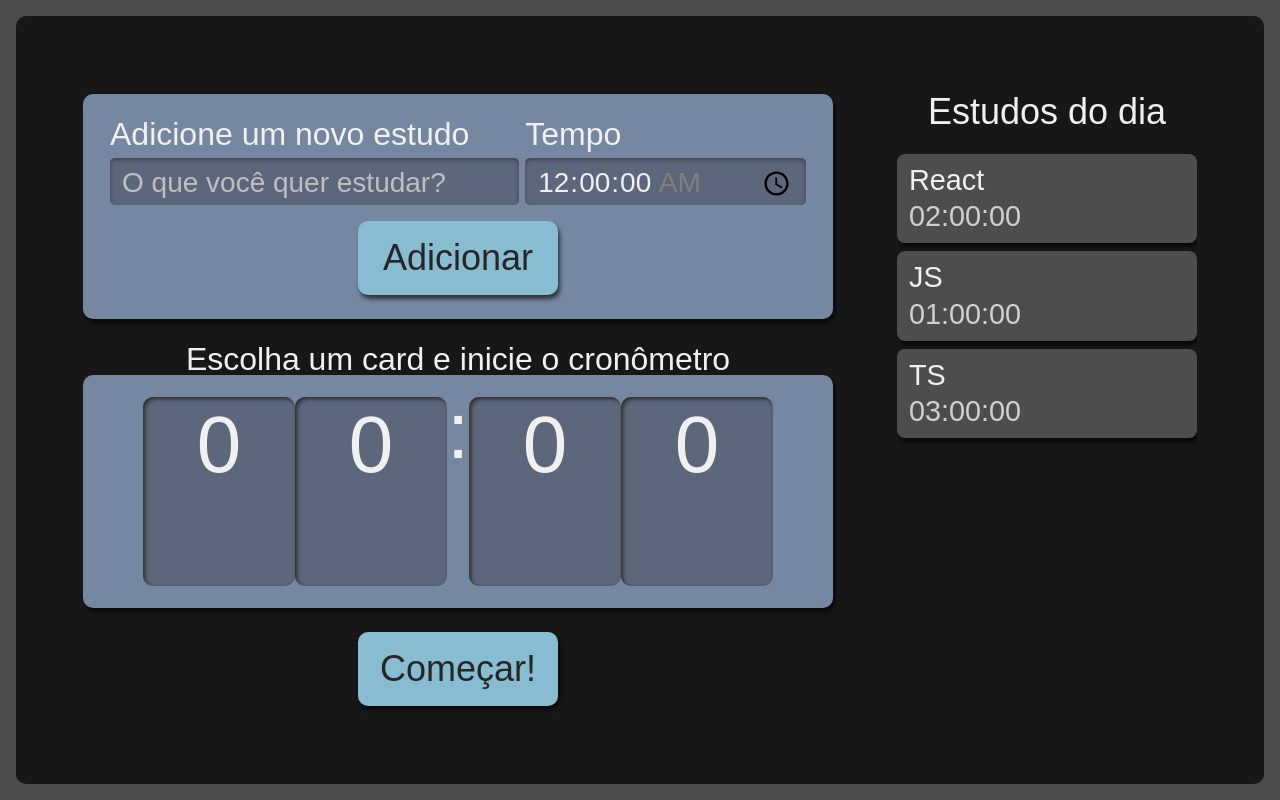
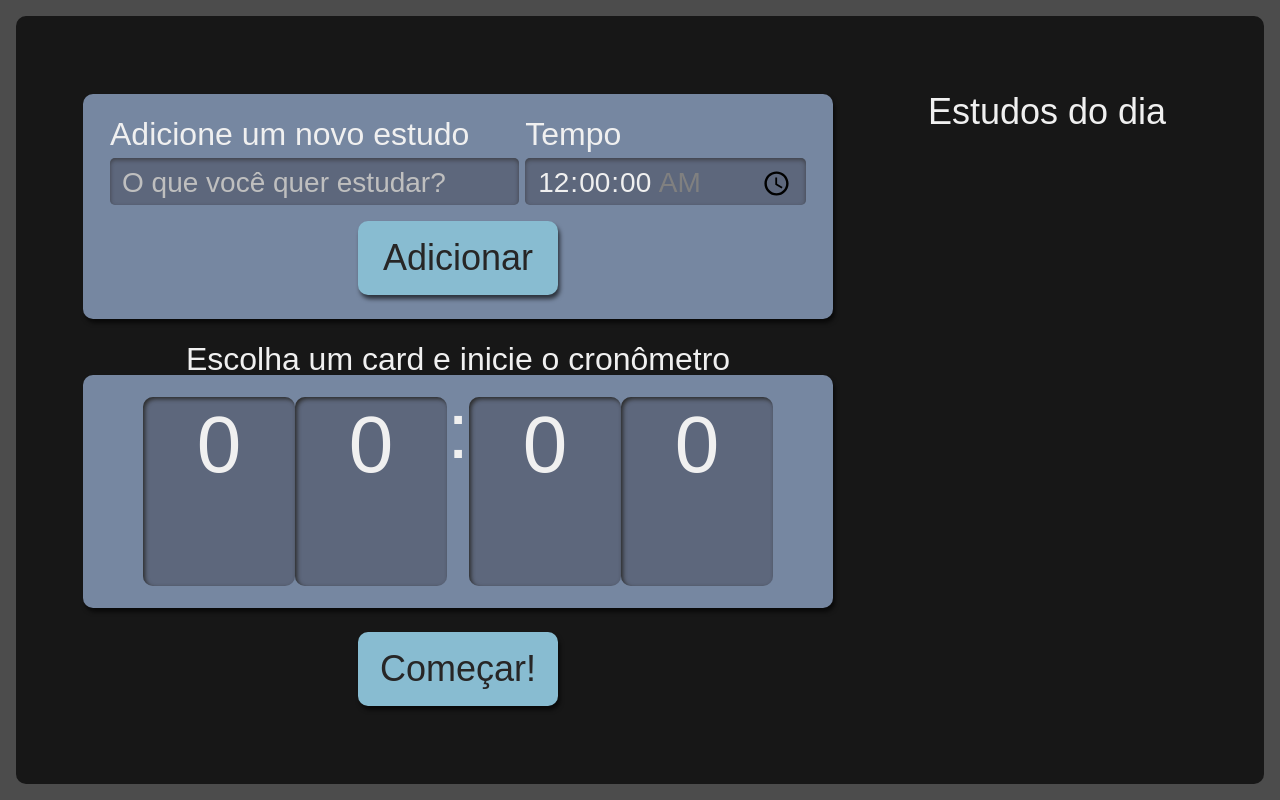
Before and after one commit to jp-grilo/Alura-studies, a React (Create React App) app: page / in a window 1280 px wide. Built offline with nearby package versions, Linux system fonts and the light colour scheme.

Commit message:
comunicação entre formulário e lista

```diff
--- a/src/Components/Form/index.tsx
+++ b/src/Components/Form/index.tsx
@@ -1,8 +1,11 @@
 import React from "react";
 import Button from "../Button";
 import style from './form.module.scss';
+import ITarefa from "../../types/tarefas";
 
-class Form extends React.Component{
+class Form extends React.Component<{
+    setTarefas: React.Dispatch<React.SetStateAction<ITarefa[]>>
+}>{
     state = {
         tarefa:"",
         tempo:"00:00"
@@ -10,7 +13,7 @@ class Form extends React.Component{
 
     adicionarTarefa(evento:React.FormEvent){
         evento.preventDefault();
-
+        this.props.setTarefas(tarefasAntigas => [...tarefasAntigas, {...this.state}])
     }
 
     render() {
--- a/src/Components/List/index.tsx
+++ b/src/Components/List/index.tsx
@@ -1,28 +1,14 @@
-import React, { useState } from "react";
 import Item from './Item'
 import style from './list.module.scss';
+import ITarefa from '../../types/tarefas';
 
-function List(){
-    const [tarefas, setTarefas] = useState(
-        [{
-            tarefa: 'React',
-            tempo: '02:00:00'
-        }, {
-            tarefa: 'JS',
-            tempo: '01:00:00'
-        }, {
-            tarefa: 'TS',
-            tempo: '03:00:00'
-        }]
-    )
+
+function List({tarefas} : {tarefas: ITarefa[]}){
+
 
     return(
         <aside className={style.taskList}>
-            <h2 onClick={() => {
-                setTarefas([...tarefas, {tarefa: "Estudar estado", tempo: "05:00:00"}]);
-            }}
-
-            > Estudos do dia</h2>
+            <h2> Estudos do dia</h2>
             <ul >
                 {tarefas.map((item, index) => (
                     <Item
--- a/src/Pages/App.tsx
+++ b/src/Pages/App.tsx
@@ -1,14 +1,18 @@
-import React from 'react';
+import React, { useState } from 'react';
 import Form from '../Components/Form';
 import List from '../Components/List';
 import Stopwatch from '../Components/Stopwatch';
+import ITarefa from '../types/tarefas';
 import style from './app.module.scss';
 
 function App() {
+
+  const [tarefas, setTarefas] = useState<ITarefa[]>([])
+
   return (
     <div className={style.AppStyle}>
-      <Form />
-      <List />
+      <Form setTarefas={setTarefas}/>
+      <List tarefas={tarefas} />
       <Stopwatch />
     </div>
   );
--- /dev/null
+++ b/src/types/tarefas.ts
@@ -0,0 +1,4 @@
+export default interface ITarefa{
+    tarefa: string,
+    tempo: string
+}
```
